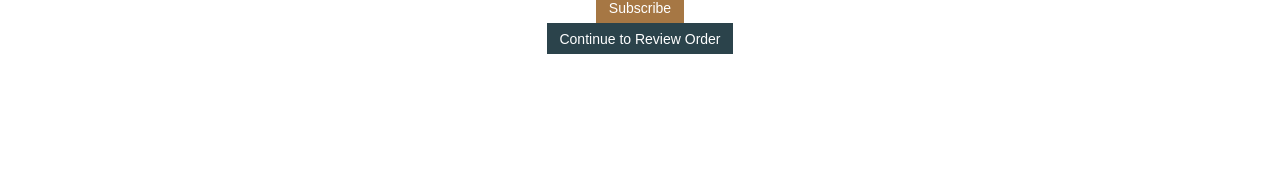
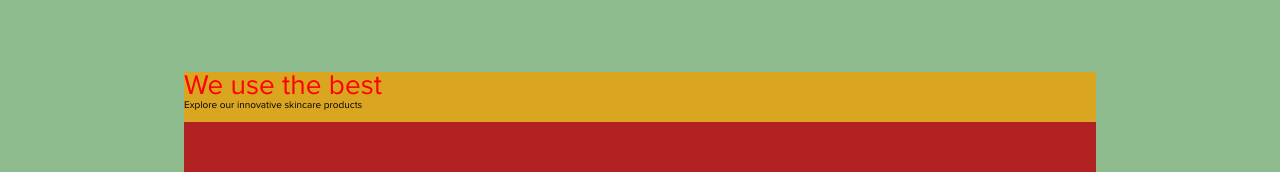
Before and after one commit to samantasg/Sooth-AEM-Ecommerce-Website, a React (Create React App) app: page /acne in a window 1280 px wide. Shown: the part 2282-2454 px from the top of the page. Before the commit the page ends 2336 px from the top, so only its background shows below. Built offline with nearby package versions, Linux system fonts and the light colour scheme.

Commit message:
ADD: Heading and BodyText styled components

```diff
--- a/src/App.jsx
+++ b/src/App.jsx
@@ -4,7 +4,8 @@ import Homepage from "./Components/Homepage/Homepage";
 import Products from "./Components/Products/Products";
 import {Button , BrownButton, BlueButton} from "./Components/Button/Button";
 import ShopMore from "./Components/ShopMore/ShopMore";
-
+import Ingredients from "./Components/Ingredients/Ingredients";
+import {Heading2} from "./Components/Heading/Heading";
 
 function App() {
   return (
@@ -12,9 +13,11 @@ function App() {
     <Homepage></Homepage>
     <Products></Products>
     <ShopMore></ShopMore>
+    <Ingredients></Ingredients>
     <Button>Shop products</Button>
     <BrownButton>Subscribe</BrownButton>
     <BlueButton>Continue to Review Order</BlueButton>
+    <Heading2>Heading 2</Heading2>
     </Layout>
   );
 }
--- a/src/Components/Button/Button.jsx
+++ b/src/Components/Button/Button.jsx
@@ -34,7 +34,7 @@ export const BlueButton = styled(Button)`
 
 export const WhiteButton = styled(Button)`
   background-color: transparent;
-  padding: 0.75rem 2.5rem;;
+  padding: 0.75rem 2.5rem;
   border: 1px solid white;
   color: white;
   &:hover {
--- /dev/null
+++ b/src/Components/Heading/Heading.jsx
@@ -0,0 +1,35 @@
+import styled from "styled-components";
+
+export const Heading = styled.p`
+color: #354E57;
+font-size: 4.8rem;
+line-height: 5.8rem;
+font-weight: bold;
+`;
+
+export const Heading2 = styled(Heading)`
+font-size: 4.0rem;
+line-height: 4.9rem;
+`;
+
+export const Heading3 = styled(Heading)`
+font-size: 3.2rem;
+line-height: 3.9rem;
+`;
+
+export const Heading4 = styled(Heading)`
+font-size: 2.8rem;
+line-height: 3.4rem;
+`;
+
+export const Heading5 = styled(Heading)`
+font-size: 1.8rem;
+line-height: 2.2rem;
+`;
+
+export const Heading6 = styled(Heading)`
+font-size: 1.4rem;
+line-height: 1.7rem;
+`;
+
+export default Heading;
--- /dev/null
+++ b/src/Components/Ingredients/Ingredients.jsx
@@ -0,0 +1,16 @@
+import React from "react";
+
+function Ingredients() {
+	return (
+		<section className="ingredients">
+            <div>
+                <div>
+                    <p>We use the best</p>
+                    <p>Explore our innovative skincare products</p>
+                </div>
+            </div>
+        </section>
+	);
+}
+
+export default Ingredients;
--- /dev/null
+++ b/src/Components/Ingredients/_ingredients.scss
@@ -0,0 +1,28 @@
+.ingredients{
+    width: $maxWidth;
+    height: 1000px;
+    background-color: darkseagreen;
+    display: flex;
+    align-items: center;
+    justify-content: center;
+    font-family: $primaryFont;
+
+    div{
+        width: 912px;
+        height: 775px;
+        background-color: firebrick;
+
+        div{
+            width: 100%;
+            height: 50px;
+            background-color: goldenrod;
+
+            p{
+                &:first-child{
+                    color: red;
+                    font-size: 2.8rem;
+                }
+            }
+        }
+    }
+}
--- a/src/styles/main.css
+++ b/src/styles/main.css
@@ -403,4 +403,37 @@ html {
   background-image: url("/src/assets/man-in-blue-top.png");
   background-size: 110%;
 }
+
+.ingredients {
+  width: 1366px;
+  height: 1000px;
+  background-color: darkseagreen;
+  display: -webkit-box;
+  display: -ms-flexbox;
+  display: flex;
+  -webkit-box-align: center;
+      -ms-flex-align: center;
+          align-items: center;
+  -webkit-box-pack: center;
+      -ms-flex-pack: center;
+          justify-content: center;
+  font-family: "Proxima Nova";
+}
+
+.ingredients div {
+  width: 912px;
+  height: 775px;
+  background-color: firebrick;
+}
+
+.ingredients div div {
+  width: 100%;
+  height: 50px;
+  background-color: goldenrod;
+}
+
+.ingredients div div p:first-child {
+  color: red;
+  font-size: 2.8rem;
+}
 /*# sourceMappingURL=main.css.map */
--- a/src/styles/main.scss
+++ b/src/styles/main.scss
@@ -6,3 +6,4 @@
 @import "../Components/Products/products";
 @import "../Components/Product/product";
 @import "../Components/ShopMore/shopMore";
+@import "../Components/Ingredients/ingredients";
```
Also changed, not shown: src/Components/BodyText/BodyText.jsx (added, +18 -0 lines), 1 other file (tests, documents, lock files or other folders).
